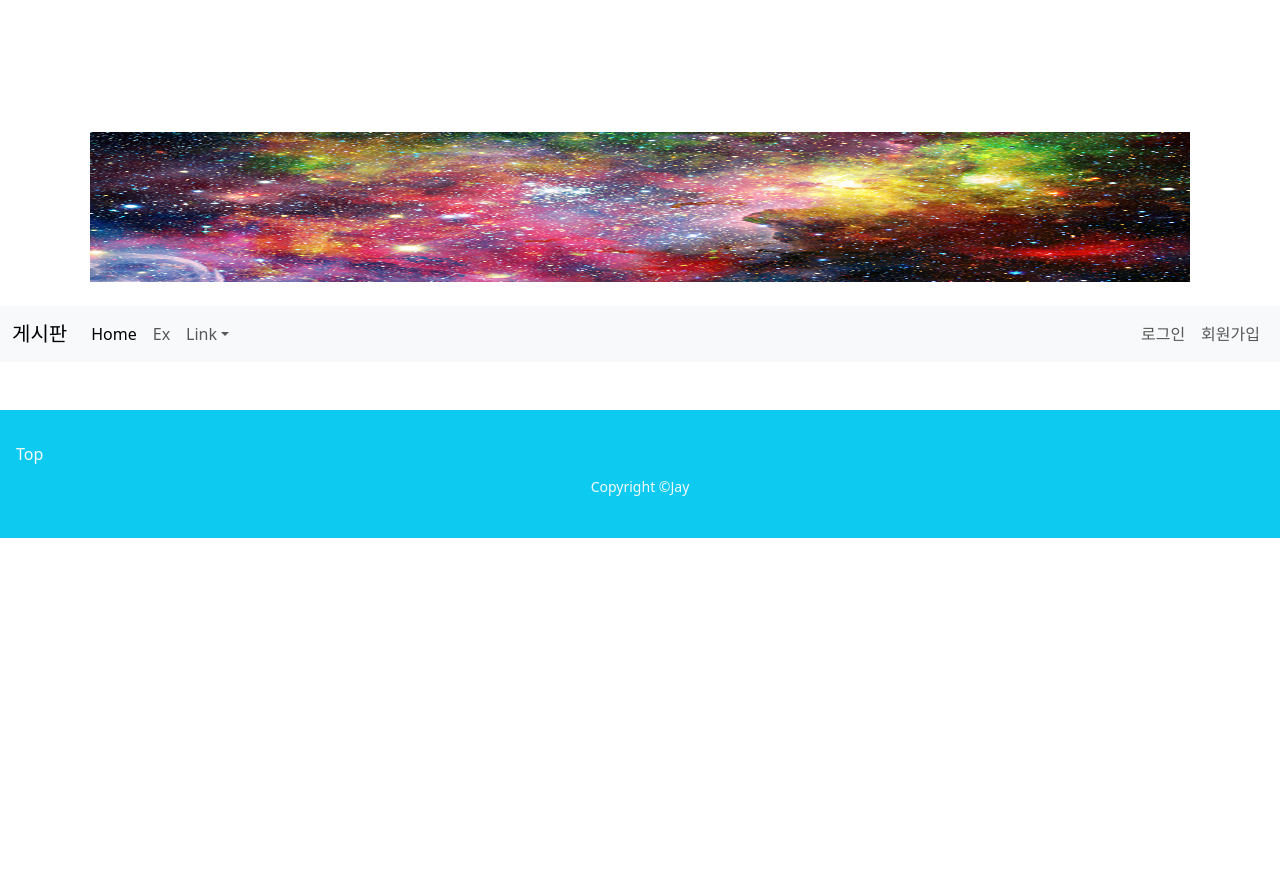
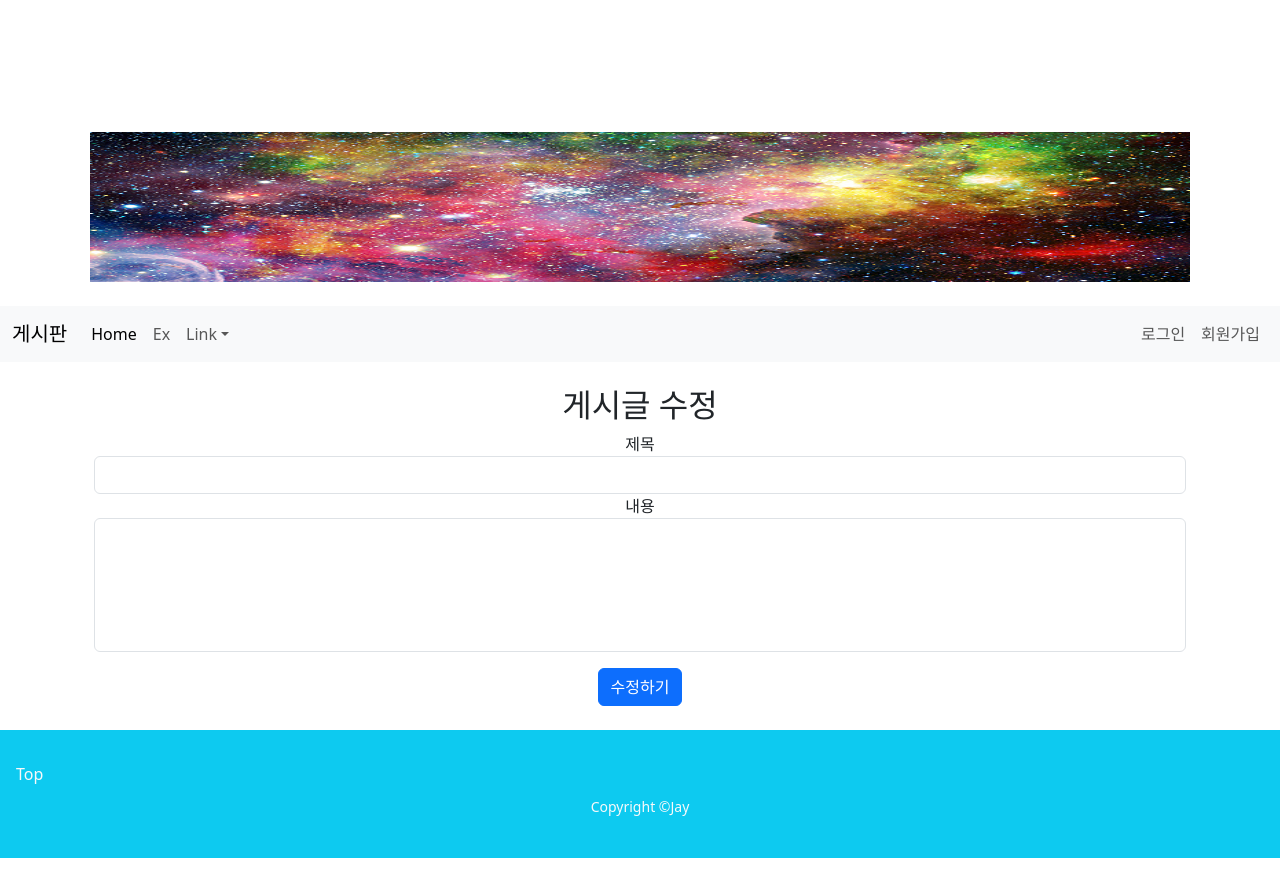
Before and after one commit to berichmore/Toy_CRUD_A, a React (Create React App) app in the folder front/: page /bbsupdate/1 in a window 1280 px wide. Shown: the top 896 px of the page. Before the commit the page ends 826 px from the top, so only its background shows below. Built offline with nearby package versions, Linux system fonts and the light colour scheme; no server answers; a small style sheet from the web is missing.

Commit message:
글수정페이지 구현중

```diff
--- /dev/null
+++ b/front/src/Components/api/bbsApi.jsx
@@ -0,0 +1,31 @@
+import React from 'react';
+import axios from "axios";
+
+
+//해당 게시글 불러오기
+export const getBbsDetail = async (seq) => {
+
+    try {
+        const res = await axios.get(`/bbs/seq/${seq}`);
+        console.log(res.data);
+        return res.data;
+    }catch (error){
+        console.error("게시글 조회 실패", error);
+        throw error;
+    }
+}
+
+
+//게시글 수정
+export const putBbsDetail = async (seq, updateData) => {
+
+    try {
+        const res = await axios.put(`/bbs/${seq}`, updateData);
+        console.log(res.data);
+        return res.data;
+    }catch (error){
+        console.error("수정이 실패하였습니다.",error);
+        throw error;
+    }
+
+}
--- a/front/src/Components/bbs/BbsDetail.jsx
+++ b/front/src/Components/bbs/BbsDetail.jsx
@@ -1,6 +1,8 @@
 import React, {useEffect, useState} from 'react';
 import axios from "axios";
 import {Link, useParams} from "react-router-dom";
+import {getBbsDetail} from "../api/bbsApi";
+
 
 const BbsDetail = () => {
 
@@ -19,32 +21,36 @@ const BbsDetail = () => {
         }
     }
 
-    const getBbsDetail = async () => {
 
-        await axios.get(`/bbs/seq/${seq}`)
-            .then((res)=>{
-                console.log(res.data);
+    // api 모듈화로 인한 삭제
+    // const getBbsDetail = async () => {
+    //
+    //     await axios.get(`/bbs/seq/${seq}`)
+    //         .then((res)=>{
+    //             console.log(res.data);
+    //
+    //             setBbs(res.data);
+    //         })
 
-                setBbs(res.data);
-            })
-
-    }
-    // const getBbsList = () =>{
-    //     axios.get("/bbs/list")
-    //         .then((response)=> {
-    //             console.log(response.data);
-    //             setBbsList(response.data)
-    //         })
-    //         .catch((error)=>{}
-    //         )
     // }
 
+
     useEffect(()=>{
-        increaseReadCount();
-        getBbsDetail();
+
+        const fetchData = async ()=> {
+        try {
+            await increaseReadCount();
+            const data = await getBbsDetail(seq);
+            setBbs(data);
 
 
-    },[]);
+        }catch (error){
+            console.error("게시글 상세 조회 실패", error)
+
+        }
+        }
+        fetchData();
+    },[seq]);
 
 
     return (
@@ -90,6 +96,7 @@ const BbsDetail = () => {
             </table>
             <div>
                 <Link className="btn btn-outline-secondary" to="/bbslist">글목록</Link>
+                <Link className="btn btn-outline-secondary" to={`/bbsupdate/${bbs.seq}`}>글수정</Link>
             </div>
 
 
--- a/front/src/Components/bbs/BbsLIst.jsx
+++ b/front/src/Components/bbs/BbsLIst.jsx
@@ -69,6 +69,7 @@ const BbsLIst = () => {
                                 onChange={(e)=>setSearchType(e.target.value)}
 
                         >
+                            {/*검색버튼*/}
                             <option>검색 옵션 선택</option>
                             <option value="title"> 제목</option>
                             <option value="content"> 내용</option>
@@ -94,10 +95,18 @@ const BbsLIst = () => {
                 </tbody>
             </table>
 
-            {/*검색버튼*/}
-            <div className="d-flex justify-content-end">
+
+
+            {/*게시물 수 + 글쓰기 버튼*/}
+            <div className="d-flex justify-content-between align-items-center">
+                <div style={{marginLeft: '10px', fontWeight: 'bold'}}>
+                    게시물 수: {bbsList.length}
+                </div>
                 <button onClick={goWrite} className="btn btn-info">글쓰기</button>
             </div>
+
+
+
             <table className="table table-hover">
                 <thead>
                    <tr>
@@ -111,7 +120,7 @@ const BbsLIst = () => {
                 {
                     bbsList.map((bbs, idx)=>(
                         <tr key = {bbs.sequence}>
-                            <td>{idx + 1}</td>
+                            <td>{bbs.seq}</td>
                             {/*<td  className="clickable" onClick={()=> handleClick(bbs.seq)}>{bbs.title}</td>*/}
                             <td><Link to={`/bbsdetail/${bbs.seq}`}>{bbs.title}</Link></td>
                             <td>{bbs.id}</td>
--- /dev/null
+++ b/front/src/Components/bbs/BbsUpdate.jsx
@@ -0,0 +1,91 @@
+import React, {useEffect, useState} from 'react';
+import {useNavigate, useParams} from "react-router-dom";
+import {getBbsDetail,putBbsDetail} from "../api/bbsApi";
+import axios from "axios";
+axios.defaults.withCredentials =true;
+
+const BbsUpdate = () => {
+    const {seq} = useParams();
+    const navigate = useNavigate();
+    const [form, setForm] = useState({
+        title: '',
+        content: ''
+    });
+
+    // const getBbs
+
+
+    //기존 글 불러오기
+    useEffect(() => {
+
+        const fetchBbs = async () => {
+            try {
+                const data = await getBbsDetail(seq);
+                setForm({
+                    title: data.title,
+                    content: data.content
+
+                });
+            }catch (error){
+                console.error("게시글 불러오기 실패", error)
+            }
+        }
+        fetchBbs();
+    }, [seq]);
+
+
+    //수정 버튼 활성화
+    const handleSubmit = async (e) => {
+        e.preventDefault();
+        try {
+            await putBbsDetail(seq, form);
+            alert("수정이 완료되었습니다.");
+            navigate(`/bbsdetail/${seq}`);
+        }catch (error){
+            console.error("수정 실패")
+            alert("수정 실패");
+        }
+    }
+
+
+
+
+    return (
+        // <div>
+        //     <h1>UpdatePage</h1>
+
+            <div className="container">
+                <h2>게시글 수정</h2>
+                <form onSubmit={handleSubmit}>
+                    <div className="form-group">
+                        <label>제목</label>
+                        <input type="text" name="title"
+                               value={form.title}
+                               className="form-control"
+                               onChange={(e)=>
+                                    setForm({...form, [e.target.name]: e.target.value})
+                        }
+                        />
+                    </div>
+                    <div className="form-group">
+                        <label>내용</label>
+                        <textarea name="content"
+                                  value={form.content}
+                                  className="form-control"
+                                  rows="5"
+                                  onChange={(e)=> setForm({...form, [e.target.name]: e.target.value})}
+                        />
+                    </div>
+                    <button type="submit"
+                            className="btn btn-primary mt-3"
+
+                    >수정하기</button>
+                </form>
+            {/*</div>*/}
+
+
+        </div>
+    );
+};
+
+export default BbsUpdate;
--- a/front/src/Components/router/Router.jsx
+++ b/front/src/Components/router/Router.jsx
@@ -8,6 +8,7 @@ import Logout from "../member/Logout";
 import Join from "../member/Join";
 import BbsWrite from "../bbs/BbsWrite";
 import BbsDetail from "../bbs/BbsDetail";
+import BbsUpdate from "../bbs/BbsUpdate";
 
 const Router = () => {
     return (
@@ -16,6 +17,7 @@ const Router = () => {
          <Route path="/bbslist" element={<BbsLIst/>}></Route>
          <Route path="/bbswrite" element={<BbsWrite/>}></Route>
          <Route path="/bbsdetail/:seq" element={<BbsDetail/>}></Route>
+         <Route path="/bbsupdate/:seq" element={<BbsUpdate/>}></Route>
          <Route path="/ex" element={<Ex/>}></Route>
 
          <Route path="/login" element={<Login/>}></Route>
```
Also changed, not shown: 1 other file (tests, documents, lock files or other folders).
